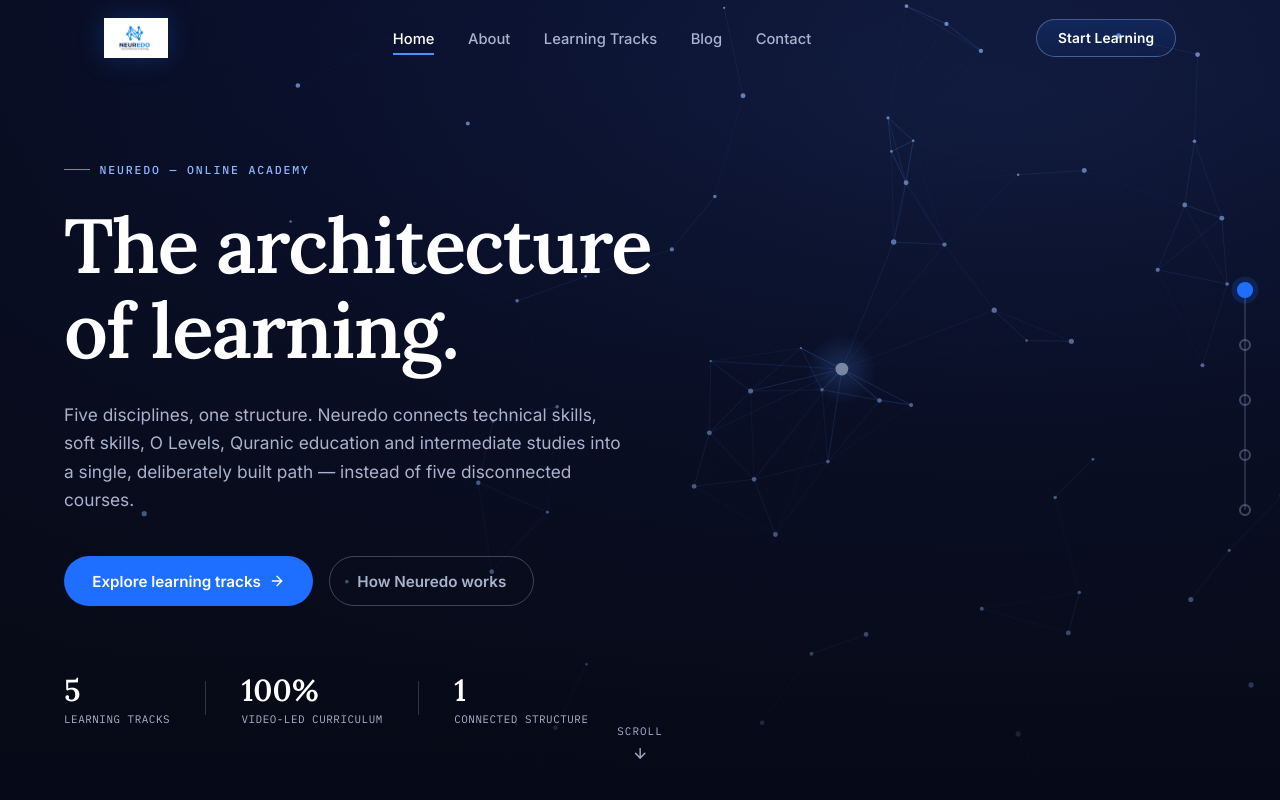
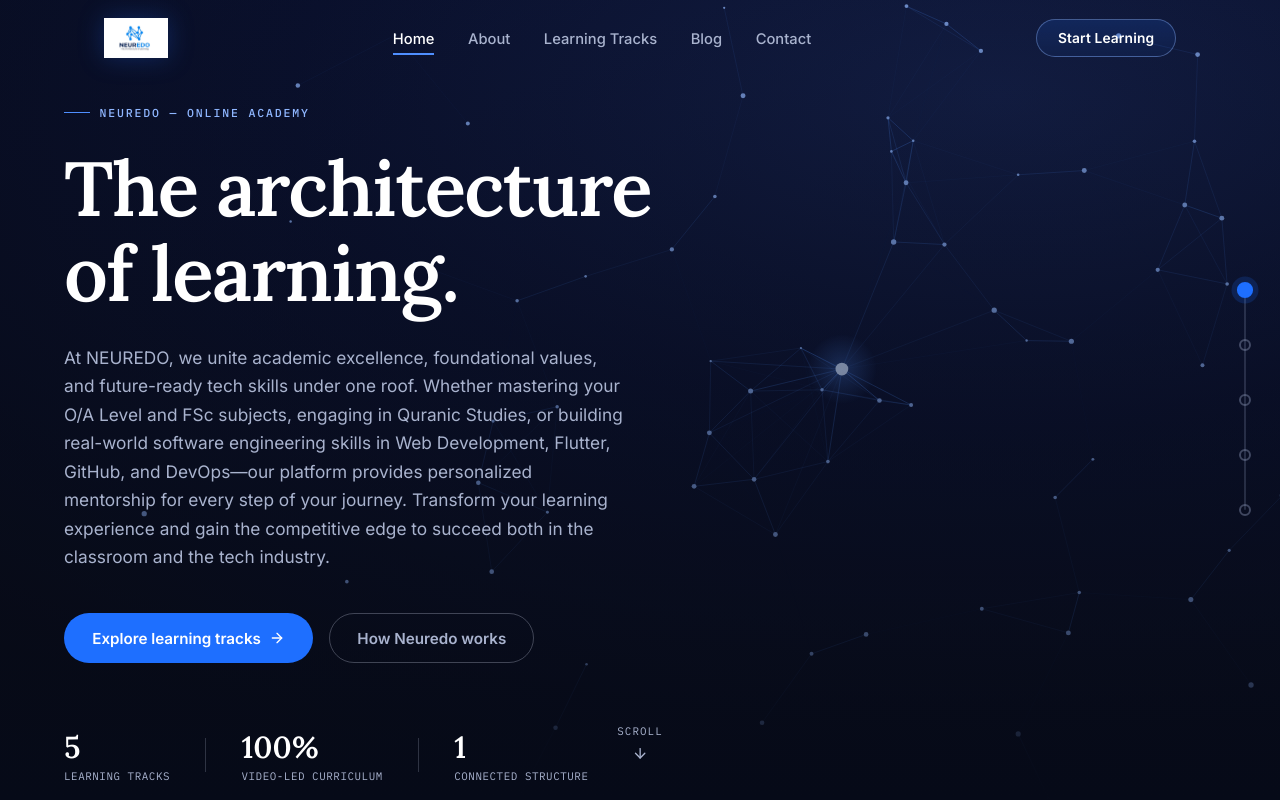
Before and after one commit to tahiratareef2710-wq/Neuredo, a React (Vite) app: page / in a window 1280 px wide. Shown: the top 800 px of the page. Built offline with nearby package versions, Linux system fonts and the light colour scheme.

Commit message:
home description

```diff
--- a/src/components/Hero.jsx
+++ b/src/components/Hero.jsx
@@ -39,10 +39,7 @@ export default function Hero() {
           animate={{ opacity: 1, y: 0 }}
           transition={{ duration: 0.7, ease: [0.16, 1, 0.3, 1], delay: 0.22 }}
         >
-          Five disciplines, one structure. Neuredo connects technical
-          skills, soft skills, O Levels, Quranic education and
-          intermediate studies into a single, deliberately built path —
-          instead of five disconnected courses.
+          At NEUREDO, we unite academic excellence, foundational values, and future-ready tech skills under one roof. Whether mastering your O/A Level and FSc subjects, engaging in Quranic Studies, or building real-world software engineering skills in Web Development, Flutter, GitHub, and DevOps—our platform provides personalized mentorship for every step of your journey. Transform your learning experience and gain the competitive edge to succeed both in the classroom and the tech industry.
         </motion.p>
 
         <motion.div
```
